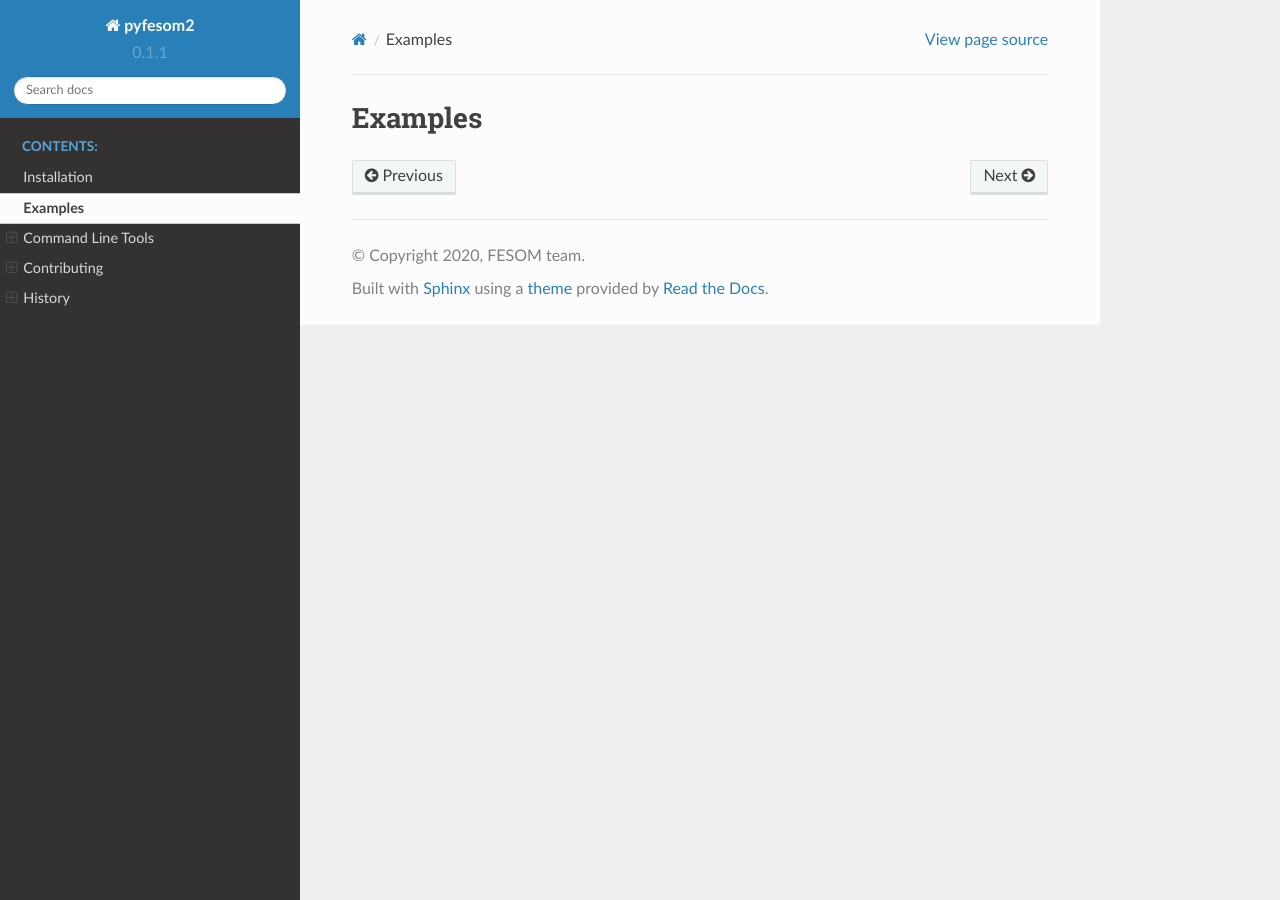
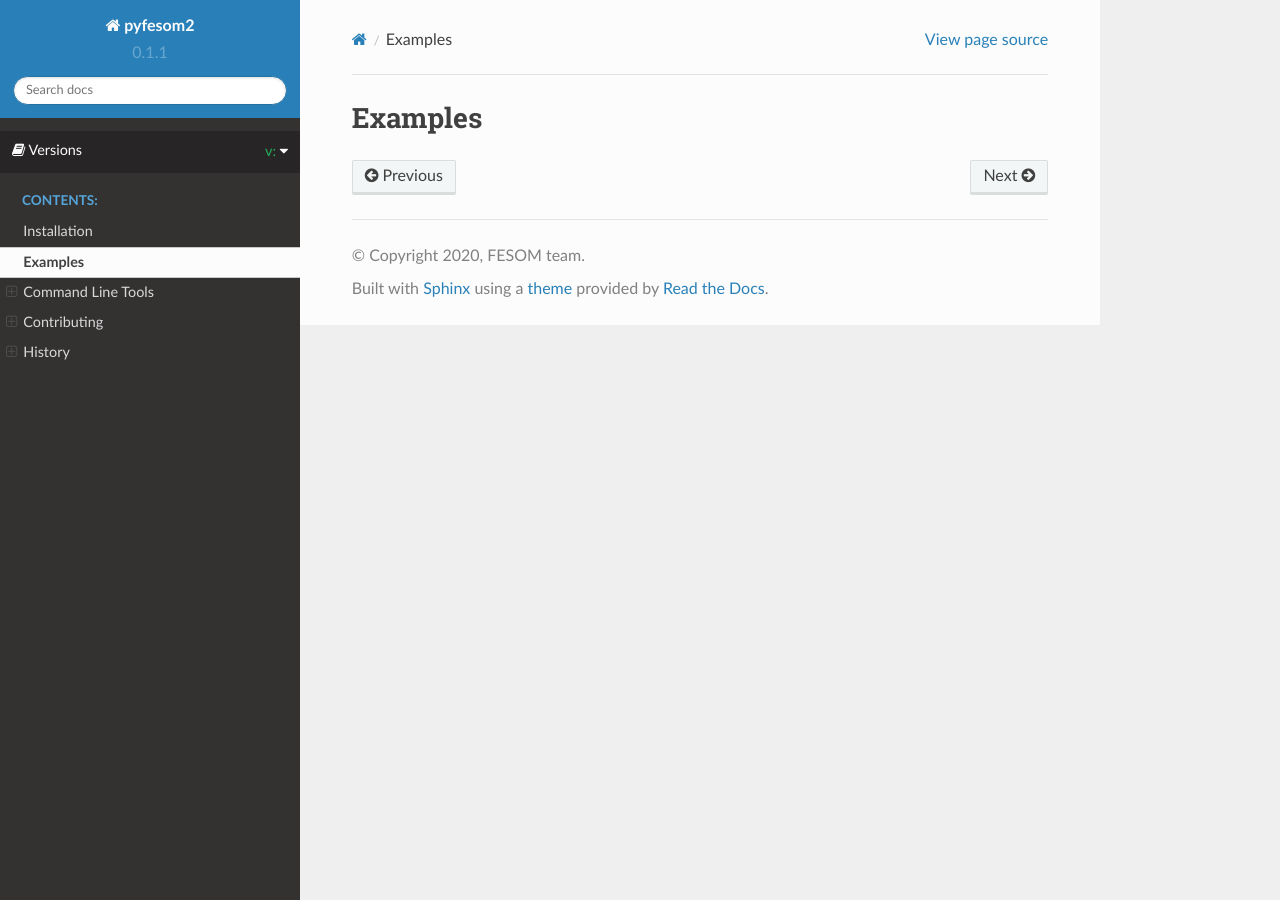
Before and after one commit to FESOM/pyfesom2, a Sphinx documentation site: the page built from docs/examples.rst, in a window 1280 px wide. Built offline with Sphinx 7.4.7 and the Read the Docs theme 2.0.0, drawn with Linux system fonts in a browser that asks for light colours; pages that are not in the unit, such as notebooks, are missing from menus.

Commit message:
move version info to top on docs, use templates and custom css.

```diff
--- /dev/null
+++ b/docs/_static/theme_override.css
@@ -0,0 +1,6 @@
+.rst-versions {
+    position: relative;
+}
+.rst-versions.shift-up {
+    overflow-y: visible;
+}
--- /dev/null
+++ b/docs/_templates/layout.html
@@ -0,0 +1,25 @@
+{% extends "!layout.html" %}
+
+  {% block menu %}
+
+  <div class="rst-versions" data-toggle="rst-versions" role="note" aria-label="versions">
+      <span class="rst-current-version" data-toggle="rst-current-version">
+        <span class="fa fa-book"> Versions</span>
+        v: {{ current_version }}
+        <span class="fa fa-caret-down"></span>
+      </span>
+      <div class="rst-other-versions">
+        <dl>
+          <dt>{{ _('Versions') }}</dt>
+          {% for slug, url in versions %}
+            <dd><a href="{{ url }}">{{ slug }}</a></dd>
+          {% endfor %}
+        </dl>
+      </div>
+    </div>
+
+    {{ super() }}
+
+  {% endblock %}
+
+  {% block versions %}{% endblock %}
--- a/docs/conf.py
+++ b/docs/conf.py
@@ -17,11 +17,25 @@ extensions = [
 
 autodoc_mock_imports = ['mpl_toolkits',  'cartopy']
 
+# The name of the Pygments (syntax highlighting) style to use.
+pygments_style = 'sphinx'
 # Default language for syntax highlighting in reST and Markdown cells:
-highlight_language = 'none'
+highlight_language = 'python3'
 
 # Don't add .txt suffix to source files:
 html_sourcelink_suffix = ''
+
+
+# Add any paths that contain custom static files (such as style sheets) here,
+# relative to this directory. They are copied after the builtin static files,
+# so a file named "default.css" will overwrite the builtin "default.css".
+html_static_path = ['_static']
+
+
+def setup(app):
+    """Sphinx setup function."""
+    app.add_css_file('theme_override.css')
+
 
 # List of arguments to be passed to the kernel that executes the notebooks:
 nbsphinx_execute_arguments = [
@@ -31,7 +45,7 @@ nbsphinx_execute_arguments = [
 
 
 # Add any paths that contain templates here, relative to this directory.
-#templates_path = ['_templates']
+templates_path = ['_templates']
 
 
 # Environment variables to be passed to the kernel:
--- a/docs/examples.rst
+++ b/docs/examples.rst
@@ -3,8 +3,7 @@ Examples
 ========
 
 .. toctree::
-   :maxdepth: 0
+   :maxdepth: 1
    :glob:
-   :caption: Examples:
 
    notebooks/*
```
